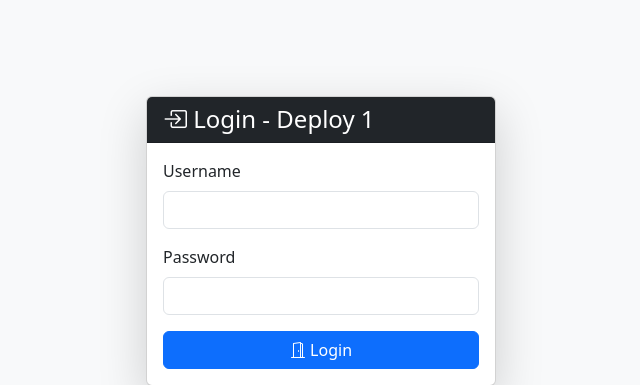
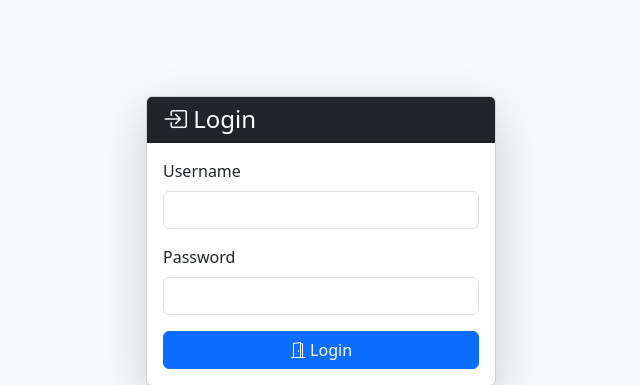
Before and after one commit to Deacon-Brodie/company-management-app_UNIE, a Flask app: page /login in a window 1280 px wide. Shown: the part 183-568 px from the top of the page, without its empty margins (319-959 px from the left). Run offline with Flask 2, Linux system fonts and the light colour scheme; some libraries are stand-ins or nearby versions.

```diff
--- a/templates/auth/login.html
+++ b/templates/auth/login.html
@@ -1,12 +1,12 @@
 {% extends "base.html" %}
 
-{% block title %}Login - Deploy 1{% endblock %}
+{% block title %}Login{% endblock %}
 
 {% block content %}
 <div class="d-flex justify-content-center align-items-center vh-100">
     <div class="card shadow-lg" style="min-width: 350px;">
         <div class="card-header text-bg-dark">
-            <h4 class="mb-0"><i class="bi bi-box-arrow-in-right"></i> Login - Deploy 1</h4>
+            <h4 class="mb-0"><i class="bi bi-box-arrow-in-right"></i> Login</h4>
         </div>
         <div class="card-body">
             <form method="post">
```
